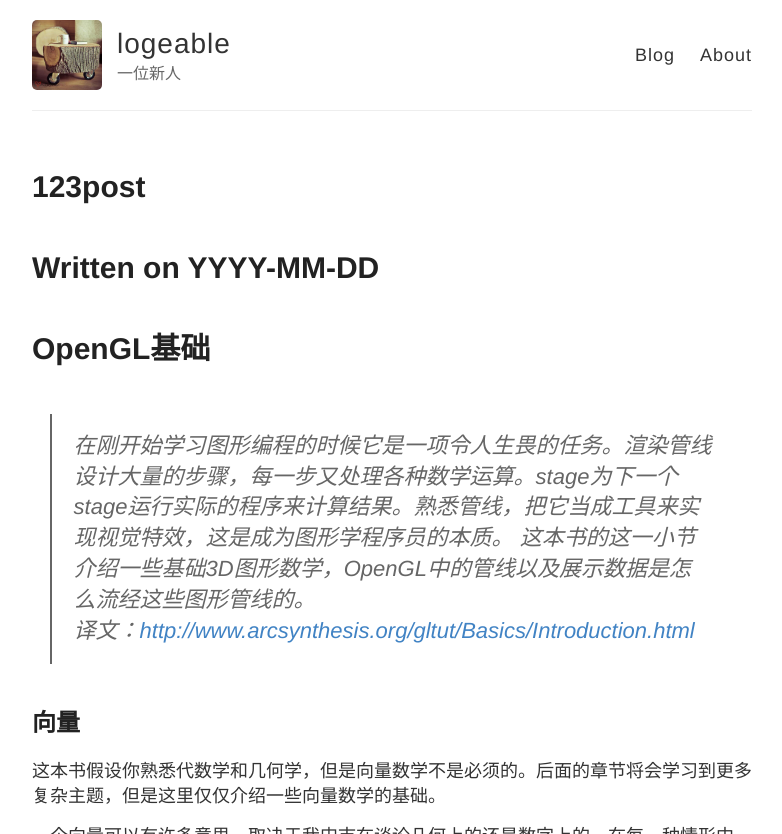
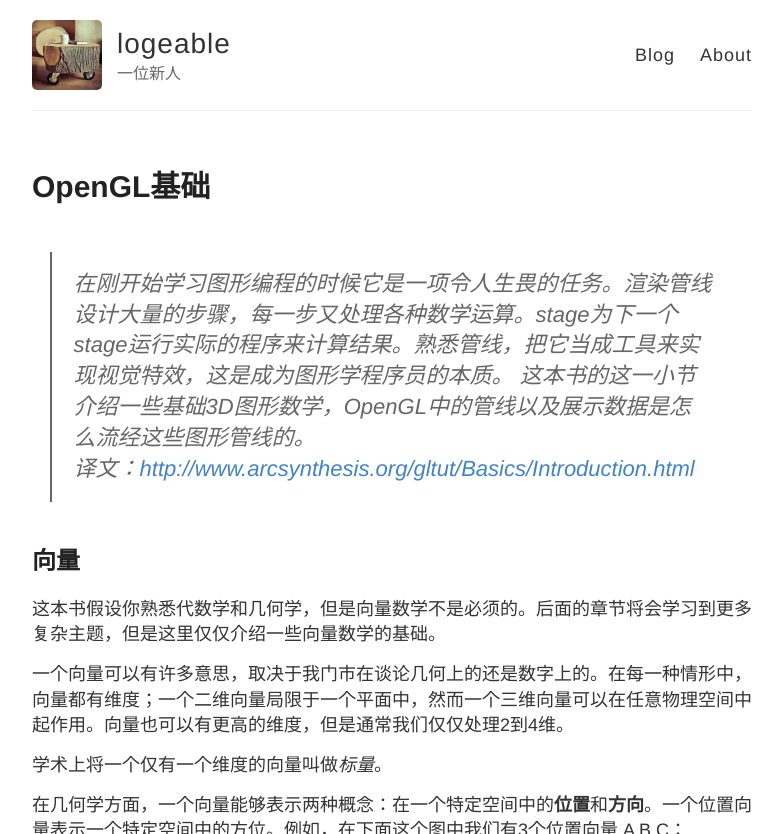
Before and after one commit to logeable/logeable.github.io, a Jekyll site: the page built from _posts/2014-11-16-OpenGL基础.md, in a window 1280 px wide and 900 px high, cut to the strip 0-834 px from the top of the window. Shown: the whole strip, without its empty margins (248-1030 px from the left). Built offline with Jekyll 4.4.1, drawn with Linux system fonts in a browser that asks for light colours.

Commit message:
Update post.html

```diff
--- a/_layouts/post.html
+++ b/_layouts/post.html
@@ -3,8 +3,6 @@ layout: default
 ---
 
 <article class="post">
-  <h1>123{{ page.layout }}</h1>
-  <h1>Written on {{ page.date | date: "YYYY-MM-DD" }}</h1>
 
   <div class="entry">
     {{ content }}
```
